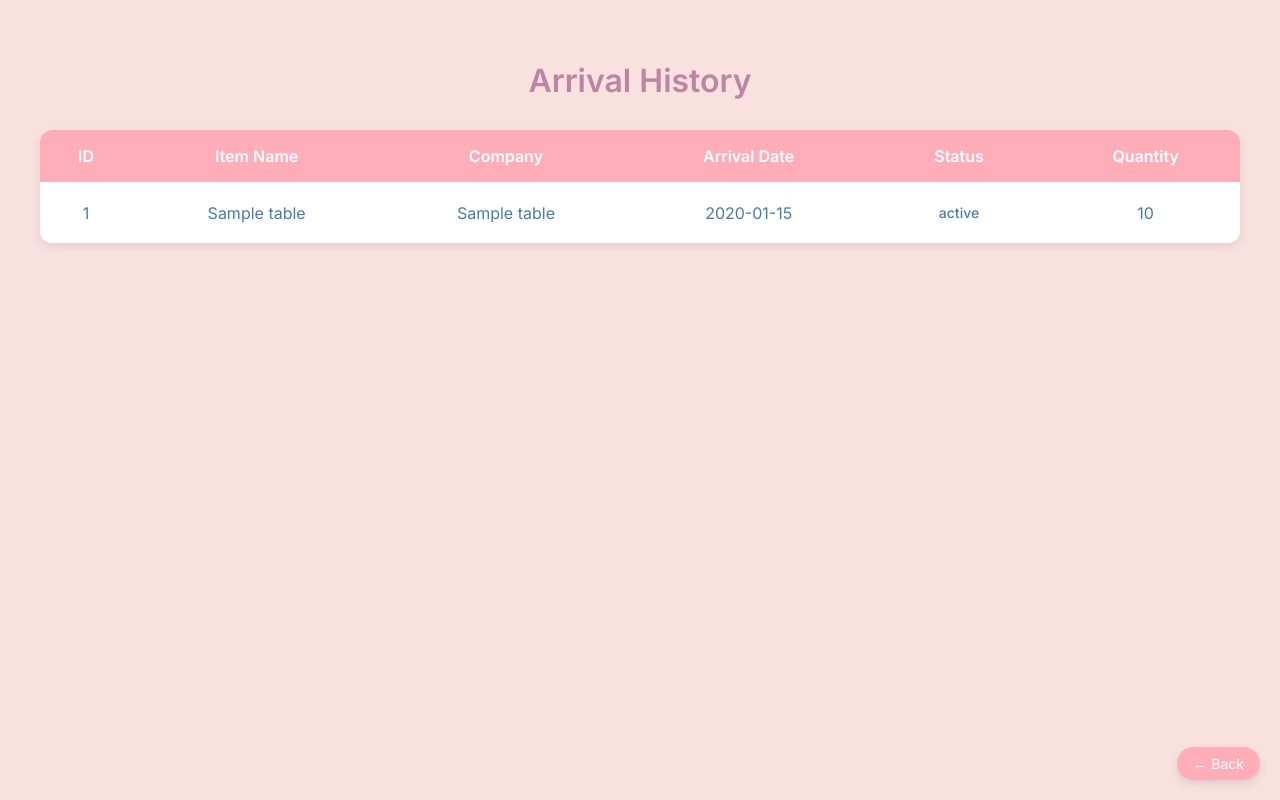
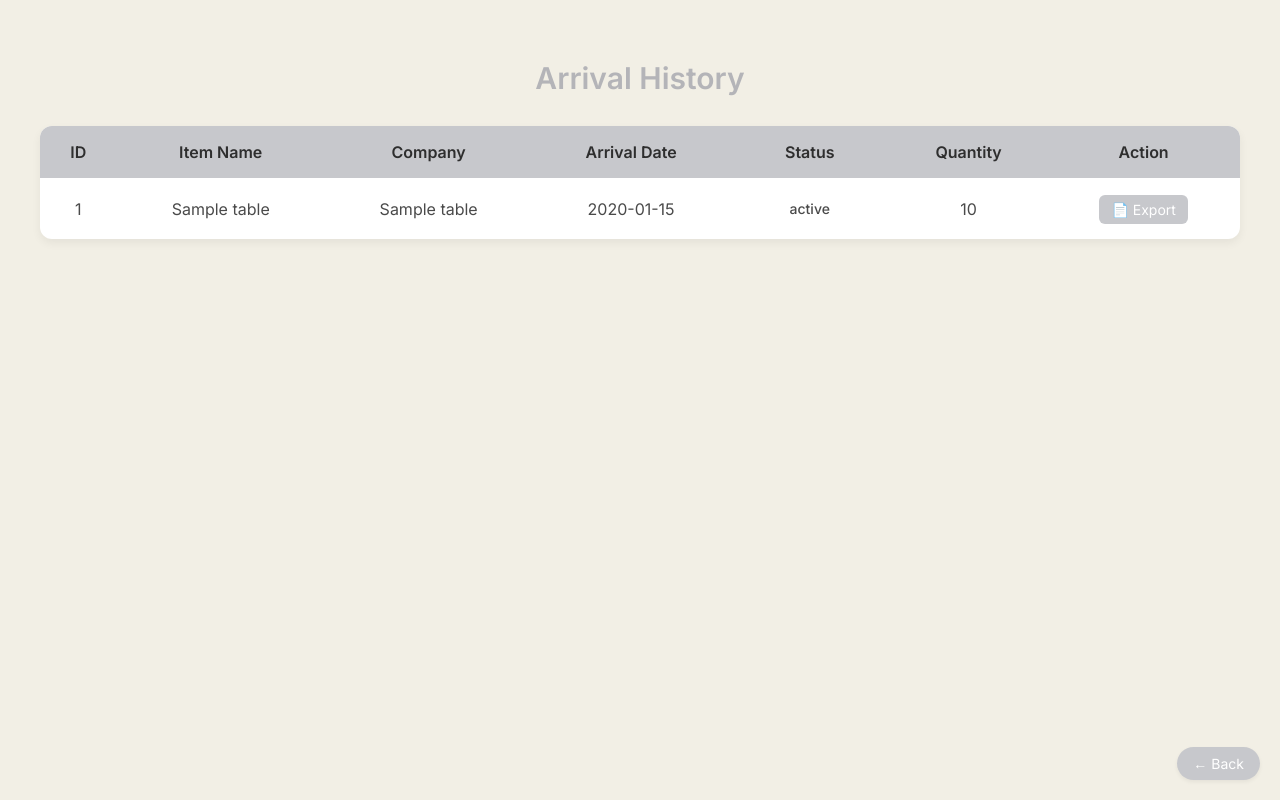
Before and after one commit to bearbrand05/security, a PHP site: page /arrival_history.php in a window 1280 px wide. Run offline with PHP 8.4, Linux system fonts and the light colour scheme; tables that the repository leaves empty hold one stand-in row (values such as "Sample post").

Commit message:
Update arrival_history.php

```diff
--- a/arrival_history.php
+++ b/arrival_history.php
@@ -2,12 +2,10 @@
 // --- MySQL Connection ---
 $host = "localhost";
 $username = "root";
-$password = ""; // ← Replace with your actual password
-$database = "silus"; // ← Replace with your DB name
+$password = "";
+$database = "jalosi";
 
 $conn = new mysqli($host, $username, $password, $database);
-
-// Check connection
 if ($conn->connect_error) {
   die("Connection failed: " . $conn->connect_error);
 }
@@ -26,16 +24,17 @@ $result = $conn->query($sql);
   <style>
     body {
       font-family: 'Inter', sans-serif;
-      background-color: #f9e1e0;
+      background-color: #F2EFE5;
       margin: 0;
       padding: 40px;
-      color: #4a7ba6;
+      color: #4A4A4A;
     }
 
     h1 {
       text-align: center;
-      color: #bc85a3;
+      color: #B4B4B8;
       margin-bottom: 30px;
+      font-size: 30px;
     }
 
     table {
@@ -44,7 +43,7 @@ $result = $conn->query($sql);
       background-color: #fff;
       border-radius: 12px;
       overflow: hidden;
-      box-shadow: 0 4px 12px rgba(0,0,0,0.08);
+      box-shadow: 0 4px 10px rgba(0, 0, 0, 0.06);
     }
 
     th, td {
@@ -53,25 +52,25 @@ $result = $conn->query($sql);
     }
 
     th {
-      background-color: #feadb9;
-      color: white;
+      background-color: #C7C8CC;
+      color: #2E2E2E;
       font-weight: 600;
     }
 
     tr:nth-child(even) {
-      background-color: #fce9eb;
+      background-color: #F2EFE5;
     }
 
     tr:hover {
-      background-color: #f6d7dc;
+      background-color: #E3E1D9;
     }
 
     td {
-      color: #4a7ba6;
+      color: #4A4A4A;
     }
 
     .status {
-      padding: 6px 12px;
+      padding: 6px 14px;
       border-radius: 20px;
       font-size: 14px;
       font-weight: 500;
@@ -79,44 +78,58 @@ $result = $conn->query($sql);
     }
 
     .status.Delivered {
-      background-color: #bc85a3;
+      background-color: #B4B4B8;
       color: white;
     }
 
     .status.Pending {
-      background-color: #9799ba;
+      background-color: #C7C8CC;
       color: white;
     }
 
     .status.Cancelled {
-      background-color: #feadb9;
+      background-color: #E3E1D9;
+      color: #333;
+    }
+
+    .export-button {
+      padding: 6px 12px;
+      background-color: #C7C8CC;
       color: white;
+      text-decoration: none;
+      border-radius: 6px;
+      font-size: 14px;
+      transition: background-color 0.2s ease;
+    }
+
+    .export-button:hover {
+      background-color: #B4B4B8;
     }
 
     .back-button {
       position: fixed;
       bottom: 20px;
       right: 20px;
-    background-color: #feadb9;
-    color: #fff;
+      background-color: #C7C8CC;
+      color: white;
       font-family: 'Inter', sans-serif;
       font-size: 14px;
       padding: 8px 16px;
       border-radius: 20px;
       text-decoration: none;
-    box-shadow: 0 4px 10px rgba(0,0,0,0.1);
+      box-shadow: 0 2px 4px rgba(0,0,0,0.06);
       transition: background-color 0.2s ease;
       z-index: 999;
     }
 
     .back-button:hover {
-    background-color: #bc85a3;
+      background-color: #B4B4B8;
     }
   </style>
 </head>
 <body>
 
-<a href="history.php" class="back-button" title="Go Back">&#8592; Back</a>
+<a href="category_tracking.php" class="back-button">&#8592; Back</a>
 <h1>Arrival History</h1>
 
 <table>
@@ -128,6 +141,7 @@ $result = $conn->query($sql);
       <th>Arrival Date</th>
       <th>Status</th>
       <th>Quantity</th>
+      <th>Action</th>
     </tr>
   </thead>
   <tbody>
@@ -140,10 +154,13 @@ $result = $conn->query($sql);
           <td><?= $row['arrive_history'] ?></td>
           <td><span class="status <?= $row['status_history'] ?>"><?= $row['status_history'] ?></span></td>
           <td><?= $row['quantity_history'] ?></td>
+          <td>
+            <a class="export-button" href="print.php?id=<?= $row['id_history'] ?>" target="_blank">📄 Export</a>
+          </td>
         </tr>
       <?php endwhile; ?>
     <?php else: ?>
-      <tr><td colspan="6">No history data found.</td></tr>
+      <tr><td colspan="7">No history data found.</td></tr>
     <?php endif; ?>
   </tbody>
 </table>
@@ -151,6 +168,4 @@ $result = $conn->query($sql);
 </body>
 </html>
 
-<?php
-$conn->close();
-?>
+<?php $conn->close(); ?>
```
Lines whose indentation alone changed are shown as unchanged.
